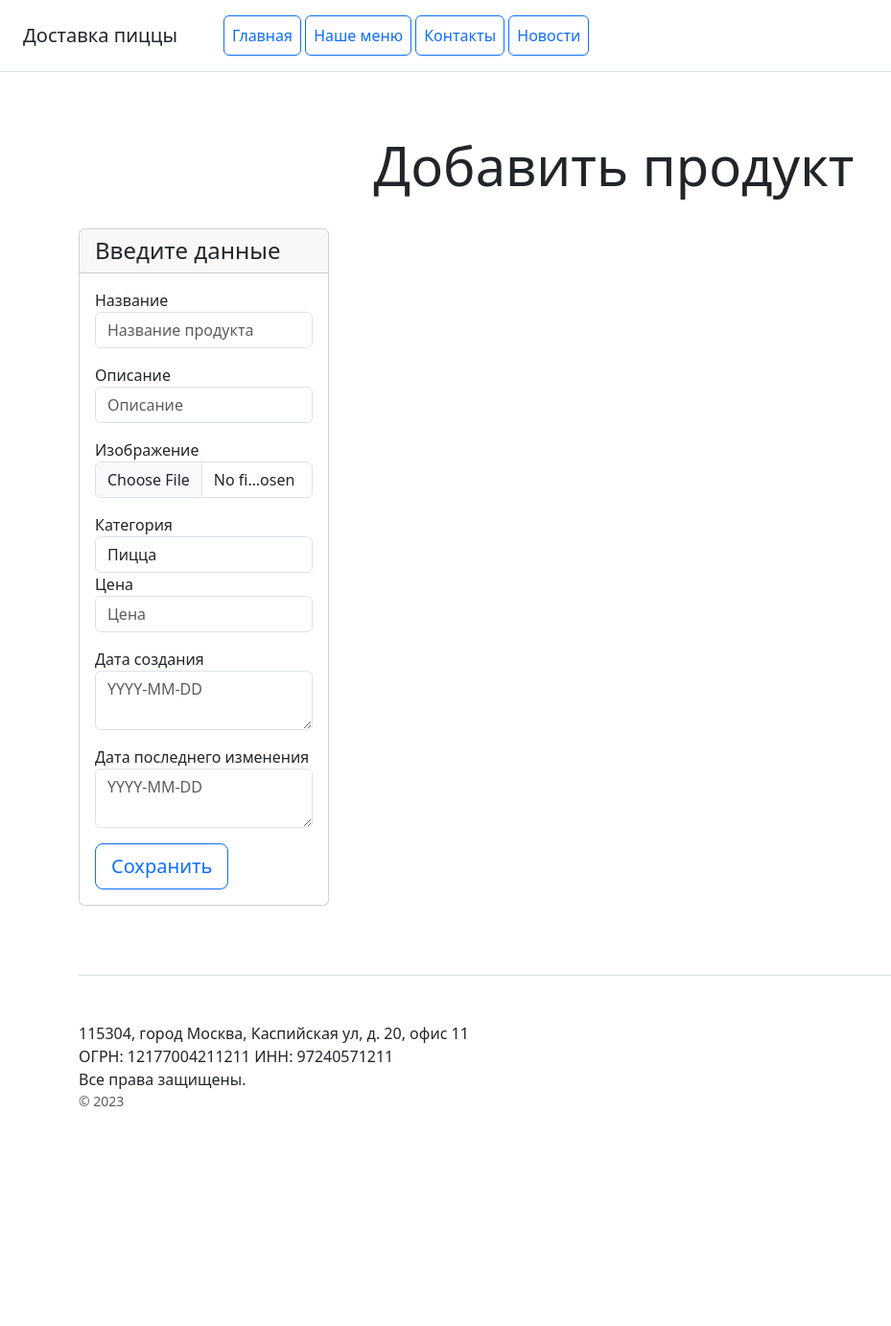
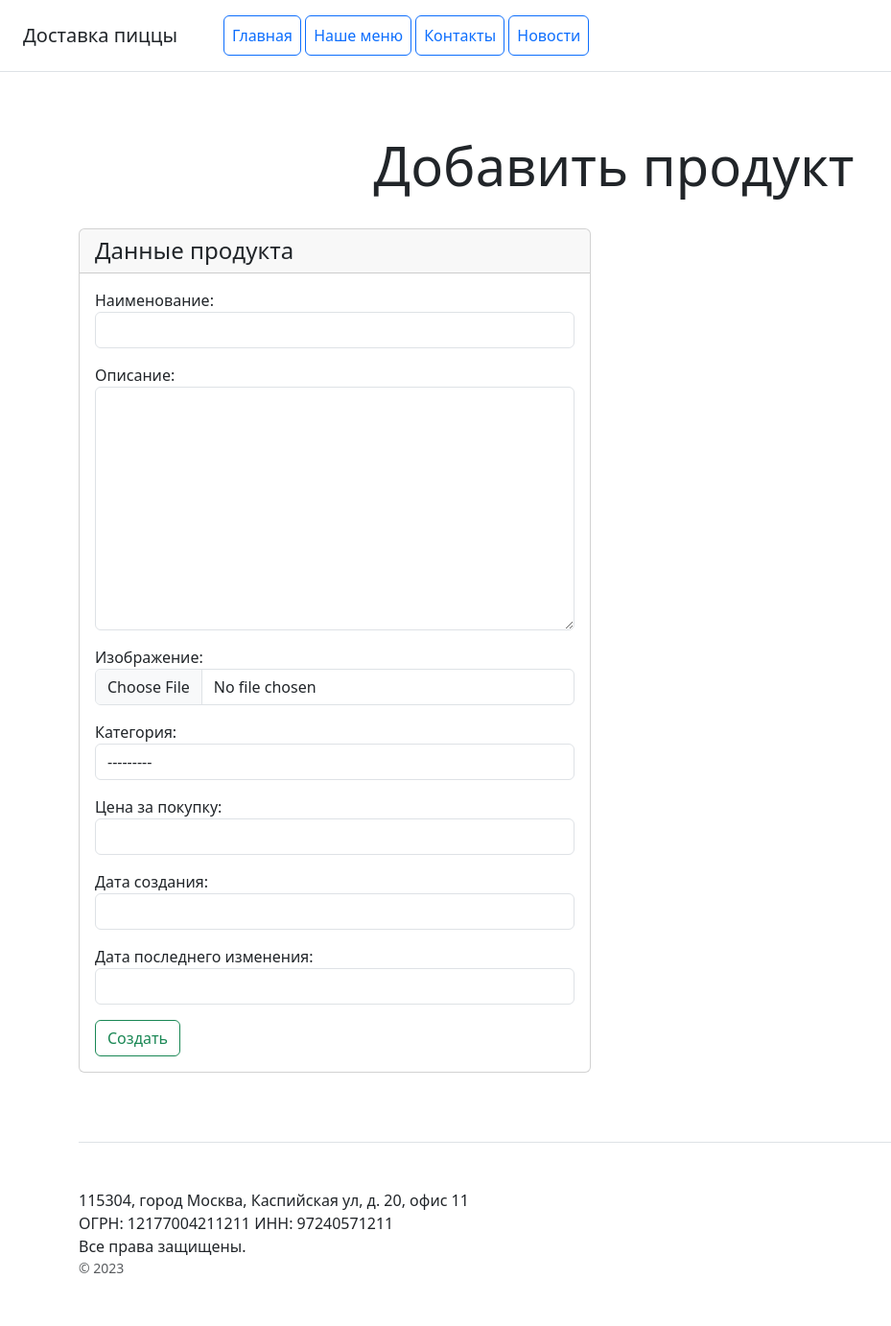
Before and after one commit to pozdniakovaolga/online_store, a Django app: page /create/ in a window 1280 px wide. Shown: the top 1382 px of the page at 96% size, without its empty margins (0-929 px from the left). Before the commit the page ends 1153 px from the top, so only its background shows below. Run offline with Django 4.2, Linux system fonts and the light colour scheme; data comes from the database, SQL or seed files in the repository; parts of the project's set-up code (start-up, migrations or seed data) failed here and were passed over; some libraries are stand-ins or nearby versions.

Commit message:
1.Added Version Formset, stylized forms 2.Implemented the ability to select 1 active version for each product

```diff
--- /dev/null
+++ b/catalog/forms.py
@@ -0,0 +1,46 @@
+from django import forms
+
+from catalog.models import Product, Version
+
+
+class ProductForm(forms.ModelForm):
+    """Форма для создания/редактирования продукта"""
+    class Meta:
+        model = Product
+        fields = "__all__"
+
+    def __init__(self, *args, **kwargs):  # стилизация формы
+        super().__init__(*args, **kwargs)
+        for field_name, field in self.fields.items():
+            field.widget.attrs['class'] = 'form-control'
+
+    def clean_title(self):  # ограничение на использование слов в названии продукта
+        prohibited_words = ['казино', 'криптовалюта', 'крипта', 'биржа', 'дешево', 'бесплатно', 'обман', 'полиция',
+                            'радар']
+        cleaned_data = self.cleaned_data['title']
+        for word in prohibited_words:
+            if word in cleaned_data.lower():
+                raise forms.ValidationError(f"Название продукта не может содержать слово: {word}")
+        return cleaned_data
+
+    def clean_description(self):  # ограничение на использование слов в описании продукта
+        prohibited_words = ['казино', 'криптовалюта', 'крипта', 'биржа', 'дешево', 'бесплатно', 'обман', 'полиция',
+                            'радар']
+        cleaned_data = self.cleaned_data['description']
+        for word in prohibited_words:
+            if word in cleaned_data.lower():
+                raise forms.ValidationError(f"Описание продукта не может содержать слово: {word}")
+        return cleaned_data
+
+
+class VersionForm(forms.ModelForm):
+    """Форма для создания/редактирования версии продукта"""
+    class Meta:
+        model = Version
+        fields = "__all__"
+
+    def __init__(self, *args, **kwargs):  # стилизация формы
+        super().__init__(*args, **kwargs)
+        for field_name, field in self.fields.items():
+            if field_name != 'is_active':
+                field.widget.attrs['class'] = 'form-control'
--- a/catalog/templates/catalog/product_form.html
+++ b/catalog/templates/catalog/product_form.html
@@ -3,58 +3,60 @@
 {% block content %}
 
 <div class="pricing-header px-3 py-3 pt-md-5 pb-md-4 mx-auto text-center">
-    <h1 class="display-4">Добавить продукт</h1>
+    <h1 class="display-4">
+        {% if object %}
+        Редактировать
+        {% else %}
+        Добавить продукт
+        {% endif %}
+    </h1>
 </div>
 
 <div class="container">
     <div class="row text-start">
-
-        <div class="col-lg-3 col-md-6 col-sm-12">
+        <form class = "row" method="post" enctype="multipart/form-data">
+            <div class="col-6">
                 <div class="card mb-4 box-shadow">
                     <div class="card-header">
-                    <h4 class="my-0 font-weight-normal">Введите данные</h4>
+                    <h4 class="my-0 font-weight-normal">Данные продукта</h4>
                     </div>
                     <div class="card-body">
-                    <form method="post" action="" class="form-floating" enctype="multipart/form-data">
                         {% csrf_token %}
-                        <div class="mb-3">
-                            <label for="title">Название</label>
-                            <input type="text" name="title" class="form-control" id="title" placeholder="Название продукта" required>
-                        </div>
-                        <div class="mb-3">
-                            <label for="description">Описание</label>
-                            <input type="text" name="description" class="form-control" id="description" placeholder="Описание" required>
-                        </div>
-                        <div class="mb-3">
-                            <label for="preview">Изображение</label>
-                            <input type="file" name="preview" accept="image/*" class="form-control" id="preview" placeholder="Изображение">
-                        </div>
-                        <div class="form-group">
-                              <label for="category">Категория</label>
-                              <select class="form-control" name="category" id="category">
-                                  {% for object in object_list %}
-                                  <option value="{{ object.id }}"> {{ object }} </option>
-                                  {% endfor %}
-                              </select>
-                        </div>
-                        <div class="mb-3">
-                            <label for="price">Цена</label>
-                            <input type="text" name="price" class="form-control" id="price" placeholder="Цена" required>
-                        </div>
-                        <div class="mb-3">
-                            <label for="date">Дата создания</label>
-                            <textarea type="text" name="date" class="form-control" id="date" placeholder="YYYY-MM-DD" required></textarea>
-                        </div>
-                        <div class="mb-3">
-                            <label for="last_update">Дата последнего изменения</label>
-                            <textarea type="text" name="last_update" class="form-control" id="last_update" placeholder="YYYY-MM-DD" required></textarea>
-                        </div>
+                        {{ form.as_p }}
+                        <button type="submit" class="btn btn-outline-success">
+                            {% if object %}
+                                Сохранить
+                            {% else %}
+                                Создать
+                            {% endif %}
+                        </button>
 
-                            <button type="submit" name="submit" class="btn btn-lg btn-block btn-outline-primary">Сохранить</button>
-                    </form>
                     </div>
                 </div>
             </div>
+            {% if object %}
+
+            <div class="col-6">
+                <div class = "card">
+                    <div class="card-header">
+                    <h4 class="my-0 font-weight-normal">Версии продукта</h4>
+                    </div>
+                    <div class="card-body">
+                        {{ formset.management_form }}
+                        {% for form in formset.forms %}
+                            {{ form.as_p}}
+
+                        {% if not forloop.last %}
+                        <hr>
+                        {% endif %}
+
+                        {% endfor %}
+
+                    </div>
+                </div>
+            </div>
+            {% endif %}
+        </form>
     </div>
 
 {% endblock %}
--- a/catalog/views.py
+++ b/catalog/views.py
@@ -1,114 +1,88 @@
 from django.shortcuts import render
-from catalog.models import Product, Contacts, Category
-from django.views.generic import TemplateView, ListView, CreateView
+from catalog.models import Product, Contacts, Version
+from django.views.generic import TemplateView, ListView, CreateView, UpdateView, DetailView, DeleteView
 from django.urls import reverse_lazy
+from catalog.forms import ProductForm, VersionForm
+from django.forms import inlineformset_factory
 
 
 class IndexView(TemplateView):
+    """Контроллер просмотра домашней страницы"""
     template_name = 'catalog/index.html'
 
-    def get_context_data(self, **kwargs):  # переопределяем метод
-        context_data = super().get_context_data(**kwargs)  # вызываем метод у родительского класса
-        print(Product.objects.all().order_by('-date')[:5])  # выводим в консоль последние 5 продуктов
-        context_data['object_list'] = Product.objects.all()  # новые данные
+    def get_context_data(self, **kwargs):  # переопределение метода
+        context_data = super().get_context_data(**kwargs)  # вызов метода у родительского класса
+        print(Product.objects.all().order_by('-date')[:5])  # вывод в консоль последних 5 продуктов
+        context_data['object_list'] = Product.objects.all()  # добавление новых данных
         return context_data
 
 
-class ProductListView(ListView):
-    model = Product
-    paginate_by = 9  # количество элементов на одну страницу
-
-
 class ContactView(TemplateView):
+    """Контроллер просмотра контактов"""
     template_name = 'catalog/contact.html'
     contact_data = Contacts.objects.get(pk=1)  # контактные данные
     extra_context = {
         'object': contact_data
     }
 
-    def post(self, request):  # добавляем метод post
+    def post(self, request):  # добавление метода post
         if self.request.method == 'POST':
             name = self.request.POST.get('name')
             phone = self.request.POST.get('phone')
             message = self.request.POST.get('message')
-            print(f'You have new message from {name}({phone}): {message}')  # выводим информацию в консоль
+            print(f'You have new message from {name}({phone}): {message}')  # вывод информации в консоль
         return render(request, 'catalog/contact.html', self.extra_context)
 
 
+class ProductListView(ListView):
+    """Контроллер просмотра списка продуктов"""
+    model = Product
+    paginate_by = 9  # количество элементов на одну страницу
+
+
 class ProductCreateView(CreateView):
+    """Контроллер создания продукта"""
     model = Product
-    fields = ('title', 'description', 'preview', 'category', 'price', 'date', 'last_update')
-    success_url = reverse_lazy('catalog:products')
+    form_class = ProductForm
+    success_url = reverse_lazy('catalog:product_list')
 
-    def get_context_data(self, **kwargs):  # переопределяем метод
-        context_data = super().get_context_data(**kwargs)  # вызываем метод у родительского класса
-        context_data['object_list'] = Category.objects.all()  # новые данные
+
+class ProductUpdateView(UpdateView):
+    """Контроллер редактирования продукта"""
+    model = Product
+    form_class = ProductForm
+    success_url = reverse_lazy('catalog:product_list')
+
+    def get_context_data(self, **kwargs):  # формирование формсета с версиями продукта
+        context_data = super().get_context_data(**kwargs)
+        VersionFormset = inlineformset_factory(Product, Version, form=VersionForm, extra=1)
+        if self.request.method == 'POST':
+            context_data['formset'] = VersionFormset(self.request.POST, instance=self.object)
+        else:
+            context_data['formset'] = VersionFormset(instance=self.object)
         return context_data
-#
-#
-# Тот же функционал в FBV
-#
-#from django.core.files.storage import FileSystemStorage
-#from django.shortcuts import render
-#from catalog.models import Product, Contacts, Category
-#import os
-#from django.core.paginator import Paginator, PageNotAnInteger, EmptyPage
-#
-#def index(request):
-#    products_list = Product.objects.all()
-#    context = {
-#        'object_list': products_list
-#    }
-#    print(Product.objects.all().order_by('-date')[:5])
-#    return render(request, 'catalog/index.html', context)
-#
-#def products(request):
-#    products_list = Product.objects.all().order_by('-id')  # получаем отсортированный список всех продуктов
-#    paginator = Paginator(products_list, 9)  # передаём классу Paginator список, указываем кол. элементов на одну стр.
-#    page = request.GET.get('page')
-#    try:
-#        prods = paginator.page(page)
-#    except PageNotAnInteger:
-#        prods = paginator.page(1)
-#    except EmptyPage:
-#        prods = paginator.page(paginator.num_pages)
-#
-#    context = {
-#        'object_list': prods
-#    }
-#
-#    return render(request, 'catalog/product_list.html', context)
-#
-#def contact(request):
-#    context = Contacts.objects.get(pk=1).__dict__
-#    if request.method == 'POST':
-#        name = request.POST.get('name')
-#        phone = request.POST.get('phone')
-#        message = request.POST.get('message')
-#        print(f'You have new message from {name}({phone}): {message}')
-#    return render(request, 'catalog/contact.html', context)
-#
-#def add_products(request):
-#    categories_list = Category.objects.all()
-#    context = {
-#        'object_list': categories_list
-#    }
-#    if request.method == 'POST':
-#        title = request.POST.get('title')
-#        description = request.POST.get('description')
-#        preview = request.POST.get('preview')
-#
-#        if 'preview' in request.FILES:  # если изображение указано
-#            file = request.FILES['preview']
-#            fs = FileSystemStorage(location='media/products/')
-#            filename = fs.save(file.name, file)
-#            preview = "products/"+os.path.basename(fs.url(filename))
-#        else:
-#            preview = 'products/no_image.png'  # если изображение не указано, используем заглушку
-#
-#        category = request.POST.get('category')
-#        price = request.POST.get('price')
-#        date = request.POST.get('date')
-#        last_update = request.POST.get('date')
-#        Product.objects.create(title=title, description=description, preview=preview, category_id=category, price=price, date=date, last_update=last_update)
-#    return render(request, 'catalog/product_form.html', context)
+
+    def form_valid(self, form):
+        formset = self.get_context_data()['formset']
+        if formset.is_valid():
+            formset.instance = self.object
+            formset.save()
+
+        # проверка на наличие единственной активной версии у продукта
+        active_versions = Version.objects.filter(product=self.object, is_active=True)
+        if active_versions.count() > 1:
+            form.add_error(None, 'Выберите только одну активную версию')
+            return self.form_invalid(form)
+
+        return super().form_valid(form)
+
+
+class ProductDetailView(DetailView):
+    """Контроллер просмотра отдельного продукта"""
+    model = Product
+
+
+class ProductDeleteView(DeleteView):
+    """Контроллер удаления продукта"""
+    model = Product
+    success_url = reverse_lazy('catalog:product_list')
```
Also changed, not shown: catalog/admin.py (+7 -1 lines). Lines whose indentation alone changed are shown as unchanged.
